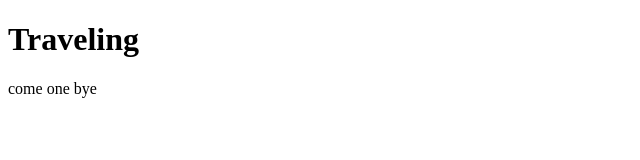
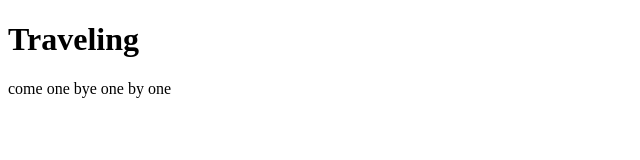
Before and after one commit to nishankhan/My-second-repo, a plain HTML site: page index.html in a window 1280 px wide. Shown: the full height of the page, 0-640 px from the left. Drawn offline with Linux system fonts and the light colour scheme.

Commit message:
some how

```diff
--- a/index.html
+++ b/index.html
@@ -8,6 +8,8 @@
 </head>
 <body>
     <h1>Traveling</h1>
-    <p>come one bye</p>
+    <p>come one bye
+    one by one
+    </p>
 </body>
 </html>
```
